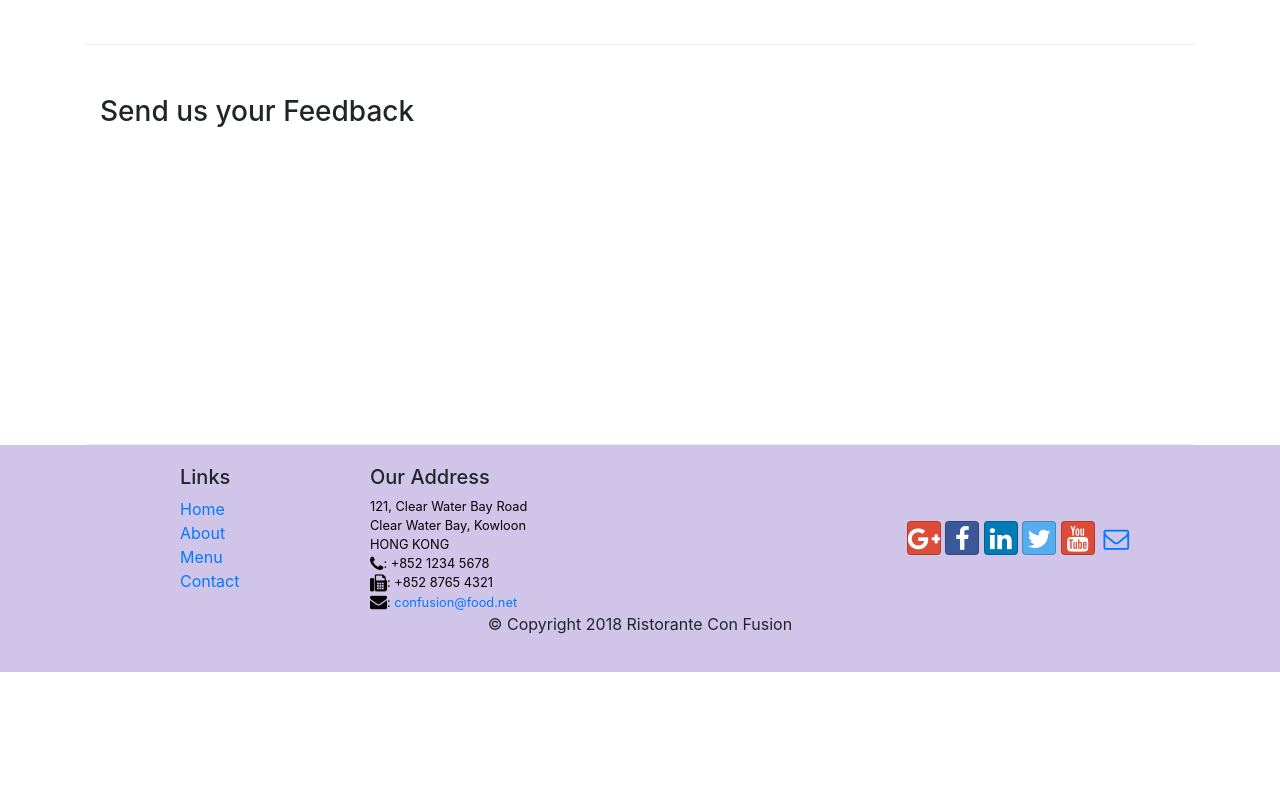
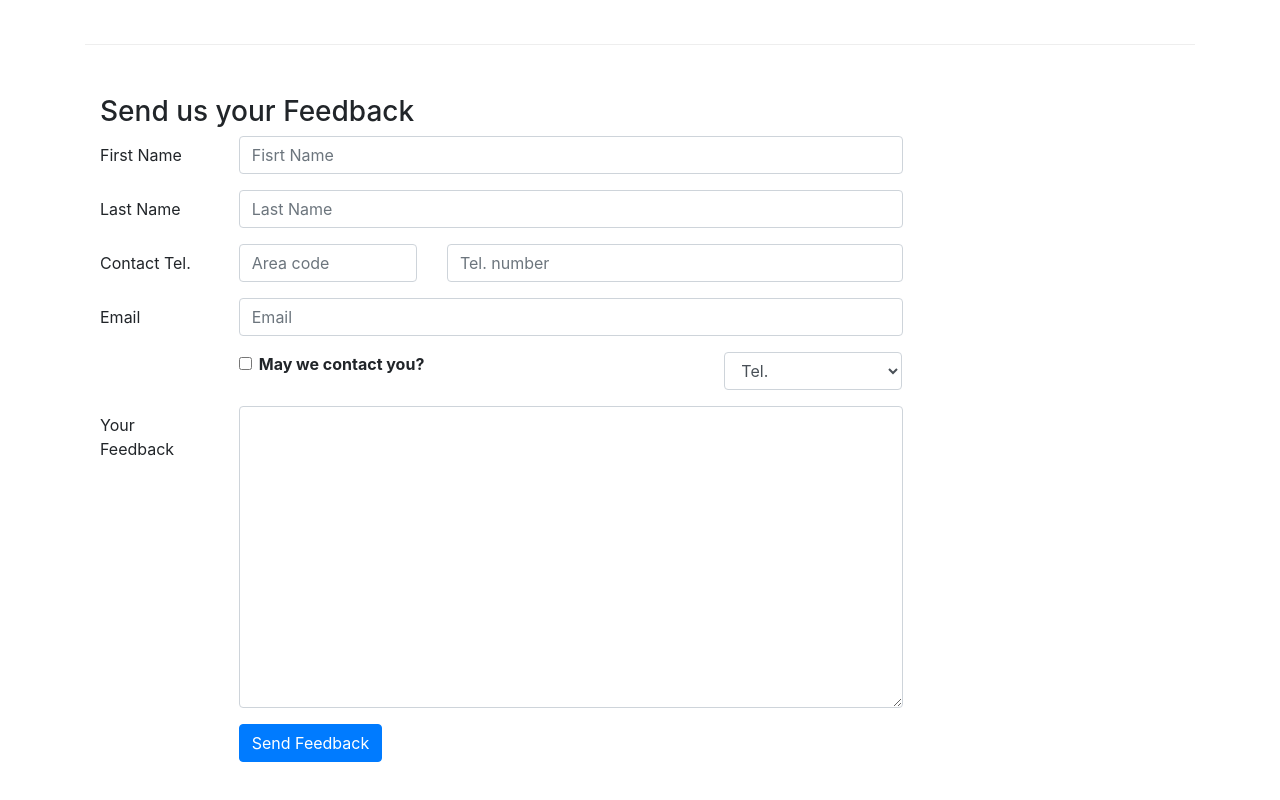
Before and after one commit to nvrr/Bootstrap4, a website: page contactus.html in a window 1280 px wide. Shown: the part 820-1620 px from the top of the page. Before the commit the page ends 1492 px from the top, so only its background shows below. Drawn offline with nearby package versions, Linux system fonts and the light colour scheme.

Commit message:
week2 3forms

```diff
--- a/contactus.html
+++ b/contactus.html
@@ -102,6 +102,76 @@
             <div class="col-12 col-md-9">
 
 
+                <!-- forms week2-->
+                <form>
+                    <div class="form-group row">
+                        <label for="firstname" class="col-md-2 col-form-label">First Name</label>
+                        <div class="col-md-10">
+                            <input type="text" class="form-control" id="firstname"
+                                   name="firstname" placeholder="Fisrt Name">
+                        </div>
+                    </div>
+
+                    <div class="form-group row">
+                            <label for="lastname" class="col-md-2 col-form-label">Last Name</label>
+                            <div class="col-md-10">
+                                <input type="text" class="form-control" id="lastname" name="lastname" placeholder="Last Name">
+                            </div>
+                        </div>
+
+
+                        <!----------------------------->
+                        <div class="form-group row">
+                                <label for="telnum" class="col-12 col-md-2 col-form-label">Contact Tel.</label>
+                                <div class="col-5 col-md-3">
+                                    <input type="tel" class="form-control" id="areacode" name="areacode" placeholder="Area code">
+                                </div>
+                                <div class="col-7 col-md-7">
+                                    <input type="tel" class="form-control" id="telnum" name="telnum" placeholder="Tel. number">
+                                </div>
+                        </div>
+                        <div class="form-group row">
+                                <label for="emailid" class="col-md-2 col-form-label">Email</label>
+                                <div class="col-md-10">
+                                    <input type="email" class="form-control" id="emailid" name="emailid" placeholder="Email">
+                                </div>
+                        </div>
+                        <!-------------------------------------->
+
+                        <div class="form-group row">
+                                <div class="col-md-6 offset-md-2">
+                                    <div class="form-check">
+                                        <input type="checkbox" class="form-check-input" name="approve" id="approve" value="">
+                                        <label class="form-check-label" for="approve">
+                                            <strong>May we contact you?</strong>
+                                        </label>
+                                    </div>
+                                </div>
+                                <div class="col-md-3 offset-md-1">
+                                    <select class="form-control">
+                                        <option>Tel.</option>
+                                        <option>Email</option>
+                                    </select>
+                                </div>
+                        </div>
+
+                        <!--------------------------------------------------->
+
+                        <div class="form-group row">
+                                <label for="feedback" class="col-md-2 col-form-label">Your Feedback</label>
+                                <div class="col-md-10">
+                                    <textarea class="form-control" id="feedback" name="feedback" rows="12"></textarea>
+                                </div>
+                        </div>
+
+                        <div class="form-group row">
+                            <div class="offset-md-2 col-md-10">
+                                <button type="submit" class="btn btn-primary">Send Feedback</button>
+                            </div>
+                        </div>
+
+                </form>
+                <!-- forms week2-->
             </div>
              <div class="col-12 col-md">
             </div>
```
